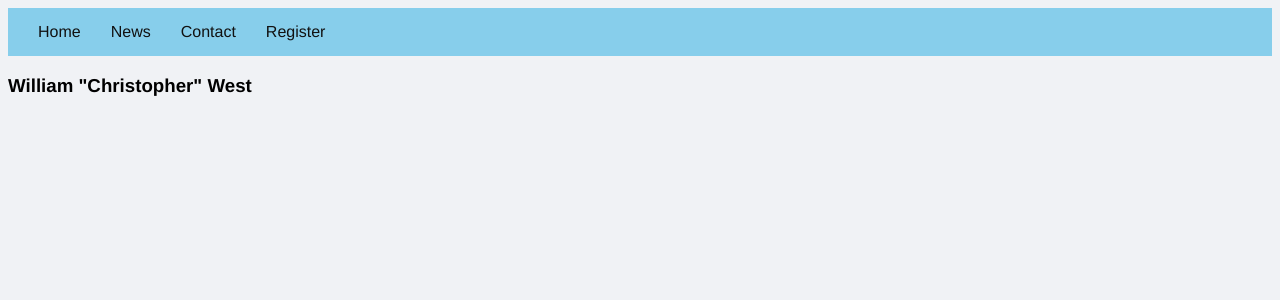
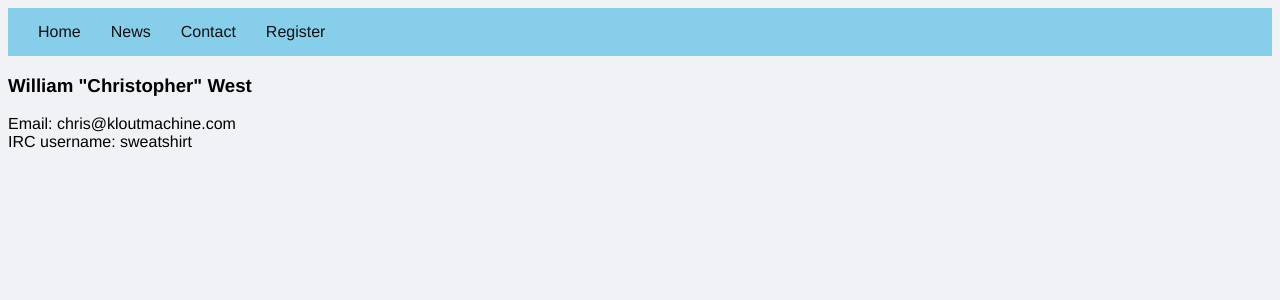
Before and after one commit to sweatshirt0/sapiosocial-js, a React (Create React App) app: page /contact in a window 1280 px wide. Shown: the top 300 px of the page. Built offline with nearby package versions, Linux system fonts and the light colour scheme.

Commit message:
contact info added

```diff
--- a/src/components/ContactContent.js
+++ b/src/components/ContactContent.js
@@ -2,8 +2,10 @@ import React from "react";
 
 const ContactContent = () => {
 	return (
-		<div class="contact-content">
+		<div class="contact-content-wrapper">
 			<h3 class="contact-name">William "Christopher" West</h3>
+			<p class="contact-content">Email: chris@kloutmachine.com<br/>
+			IRC username: sweatshirt</p>
 		</div>
 	);
 }
```
